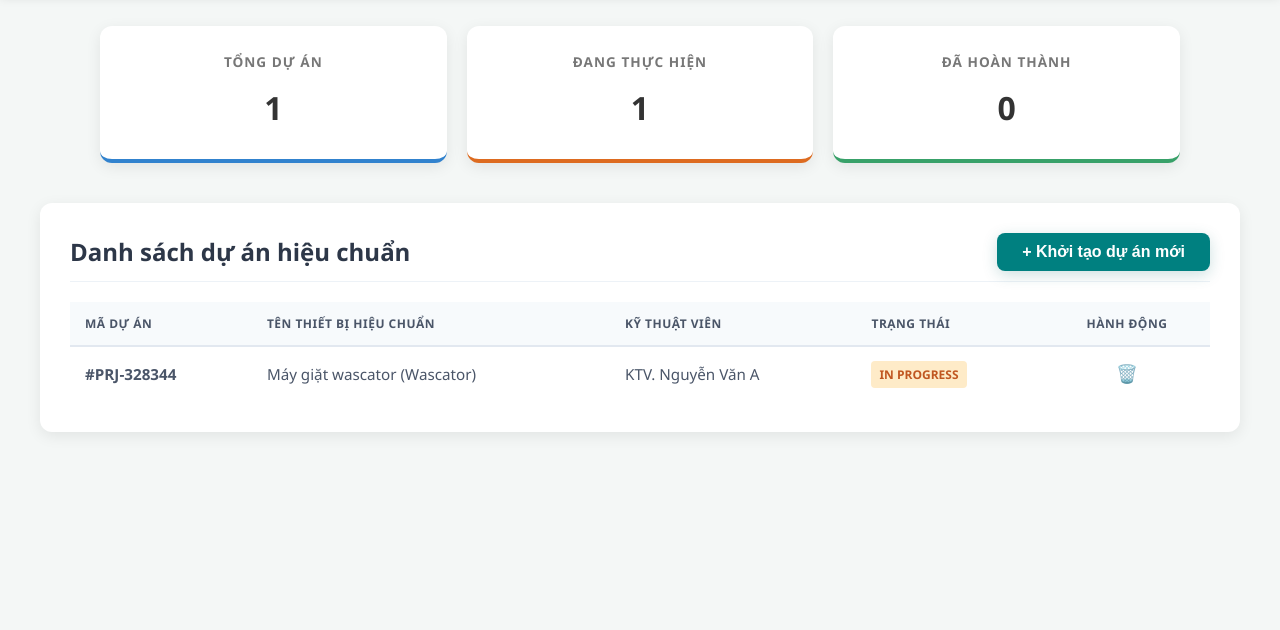
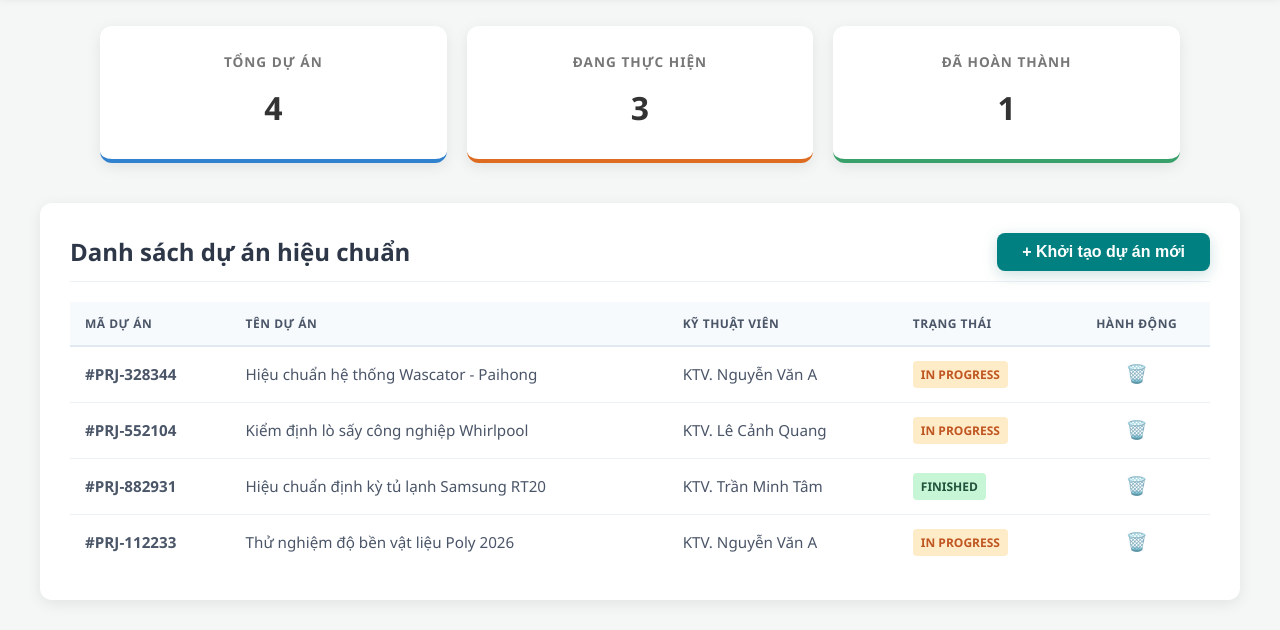
Before and after one commit to Vu-dat/Calibration-Certifiation, a website: page project.html in a window 1280 px wide. Shown: the part 182-812 px from the top of the page. Drawn offline with Linux system fonts and the light colour scheme.

Commit message:
add more project

```diff
--- a/project.html
+++ b/project.html
@@ -119,15 +119,15 @@
         <div class="dashboard-grid">
             <div class="stat-card">
                 <h4>Tổng Dự Án</h4>
-                <p id="stat-total">1</p>
+                <p id="stat-total">4</p>
             </div>
             <div class="stat-card">
                 <h4>Đang Thực Hiện</h4>
-                <p id="stat-progress">1</p>
+                <p id="stat-progress">3</p>
             </div>
             <div class="stat-card">
                 <h4>Đã Hoàn Thành</h4>
-                <p id="stat-finished">0</p>
+                <p id="stat-finished">1</p>
             </div>
         </div>
 
@@ -140,7 +140,7 @@
                 <thead>
                     <tr>
                         <th>Mã dự án</th>
-                        <th>Tên thiết bị hiệu chuẩn</th>
+                        <th>Tên dự án</th>
                         <th>Kỹ thuật viên</th>
                         <th>Trạng thái</th>
                         <th style="text-align: center;">Hành động</th>
@@ -149,10 +149,31 @@
                 <tbody id="project-table-body">
                     <tr id="row-PRJ-328344">
                         <td onclick="viewProjectDetail('PRJ-328344')"><strong>#PRJ-328344</strong></td>
-                        <td onclick="viewProjectDetail('PRJ-328344')">Máy giặt wascator (Wascator)</td>
+                        <td onclick="viewProjectDetail('PRJ-328344')">Hiệu chuẩn hệ thống Wascator - Paihong</td>
                         <td onclick="viewProjectDetail('PRJ-328344')">KTV. Nguyễn Văn A</td>
                         <td onclick="viewProjectDetail('PRJ-328344')"><span class="status-tag status-progress">In Progress</span></td>
                         <td style="text-align: center;"><button class="btn-delete" onclick="deleteProject('PRJ-328344')">🗑️</button></td>
+                    </tr>
+                    <tr id="row-PRJ-552104">
+                        <td onclick="viewProjectDetail('PRJ-552104')"><strong>#PRJ-552104</strong></td>
+                        <td onclick="viewProjectDetail('PRJ-552104')">Kiểm định lò sấy công nghiệp Whirlpool</td>
+                        <td onclick="viewProjectDetail('PRJ-552104')">KTV. Lê Cảnh Quang</td>
+                        <td onclick="viewProjectDetail('PRJ-552104')"><span class="status-tag status-progress">In Progress</span></td>
+                        <td style="text-align: center;"><button class="btn-delete" onclick="deleteProject('PRJ-552104')">🗑️</button></td>
+                    </tr>
+                    <tr id="row-PRJ-882931">
+                        <td onclick="viewProjectDetail('PRJ-882931')"><strong>#PRJ-882931</strong></td>
+                        <td onclick="viewProjectDetail('PRJ-882931')">Hiệu chuẩn định kỳ tủ lạnh Samsung RT20</td>
+                        <td onclick="viewProjectDetail('PRJ-882931')">KTV. Trần Minh Tâm</td>
+                        <td onclick="viewProjectDetail('PRJ-882931')"><span class="status-tag status-finished">Finished</span></td>
+                        <td style="text-align: center;"><button class="btn-delete" onclick="deleteProject('PRJ-882931')">🗑️</button></td>
+                    </tr>
+                    <tr id="row-PRJ-112233">
+                        <td onclick="viewProjectDetail('PRJ-112233')"><strong>#PRJ-112233</strong></td>
+                        <td onclick="viewProjectDetail('PRJ-112233')">Thử nghiệm độ bền vật liệu Poly 2026</td>
+                        <td onclick="viewProjectDetail('PRJ-112233')">KTV. Nguyễn Văn A</td>
+                        <td onclick="viewProjectDetail('PRJ-112233')"><span class="status-tag status-progress">In Progress</span></td>
+                        <td style="text-align: center;"><button class="btn-delete" onclick="deleteProject('PRJ-112233')">🗑️</button></td>
                     </tr>
                 </tbody>
             </table>
@@ -324,7 +345,10 @@
     };
 
     let projectData = {
-        'PRJ-328344': { id: 'PRJ-328344', title: 'Máy giặt wascator (Wascator)', status: 'In Progress' }
+        'PRJ-328344': { id: 'PRJ-328344', title: 'Hiệu chuẩn hệ thống Wascator - Paihong', status: 'In Progress' },
+        'PRJ-552104': { id: 'PRJ-552104', title: 'Kiểm định lò sấy công nghiệp Whirlpool', status: 'In Progress' },
+        'PRJ-882931': { id: 'PRJ-882931', title: 'Hiệu chuẩn định kỳ tủ lạnh Samsung RT20', status: 'Finished' },
+        'PRJ-112233': { id: 'PRJ-112233', title: 'Thử nghiệm độ bền vật liệu Poly 2026', status: 'In Progress' }
     };
     let currentProjectId = null;
 
@@ -546,7 +570,7 @@ function selectEquipmentTemplate(key) {
 
     function createNewProjectPrompt() {
         const id = 'PRJ-' + Math.floor(Math.random() * 900000 + 100000);
-        const name = prompt("Nhập tên thiết bị cần thực hiện hiệu chuẩn:");
+        const name = prompt("Nhập tên dự án mới:");
         if (!name) return;
 
         projectData[id] = { id: id, title: name, status: 'In Progress' };
```
